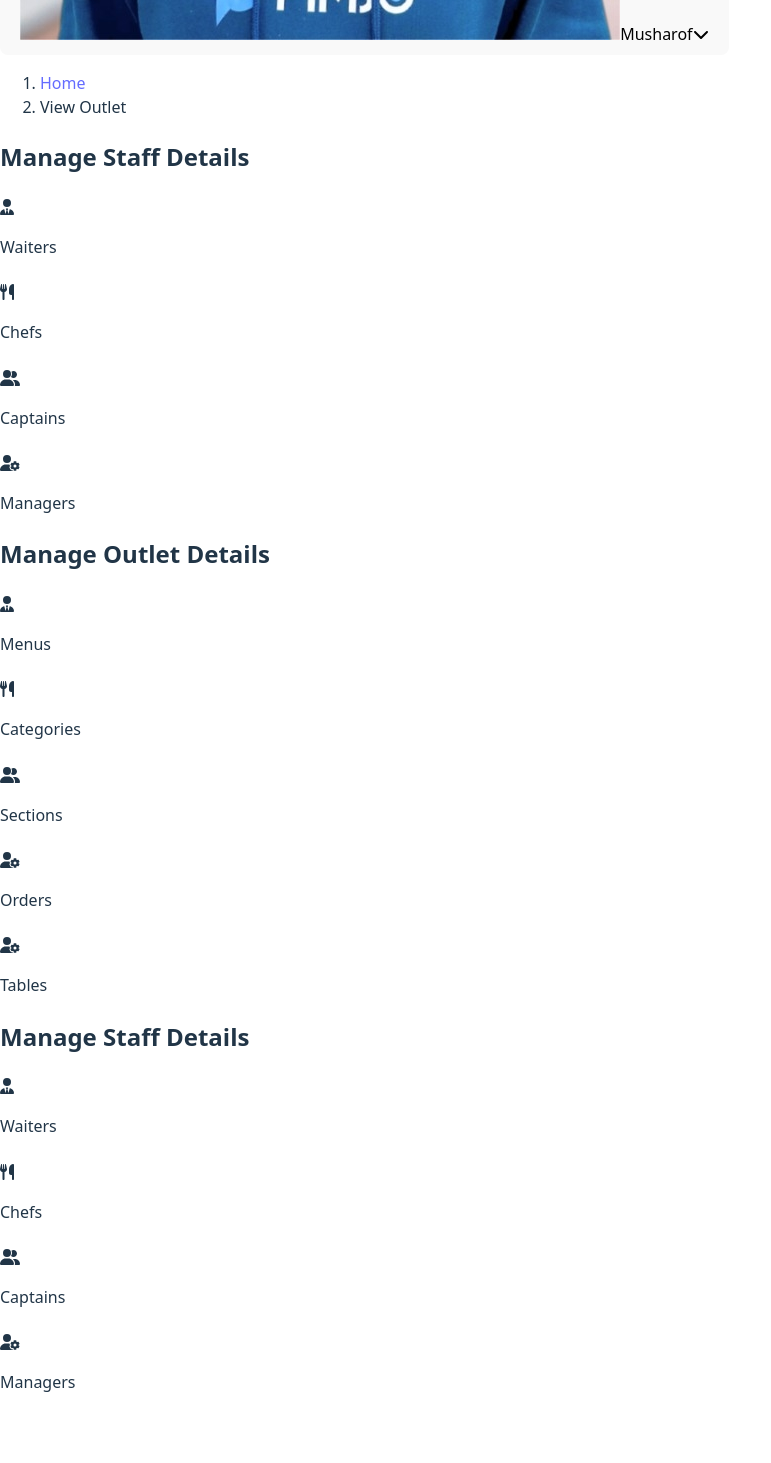
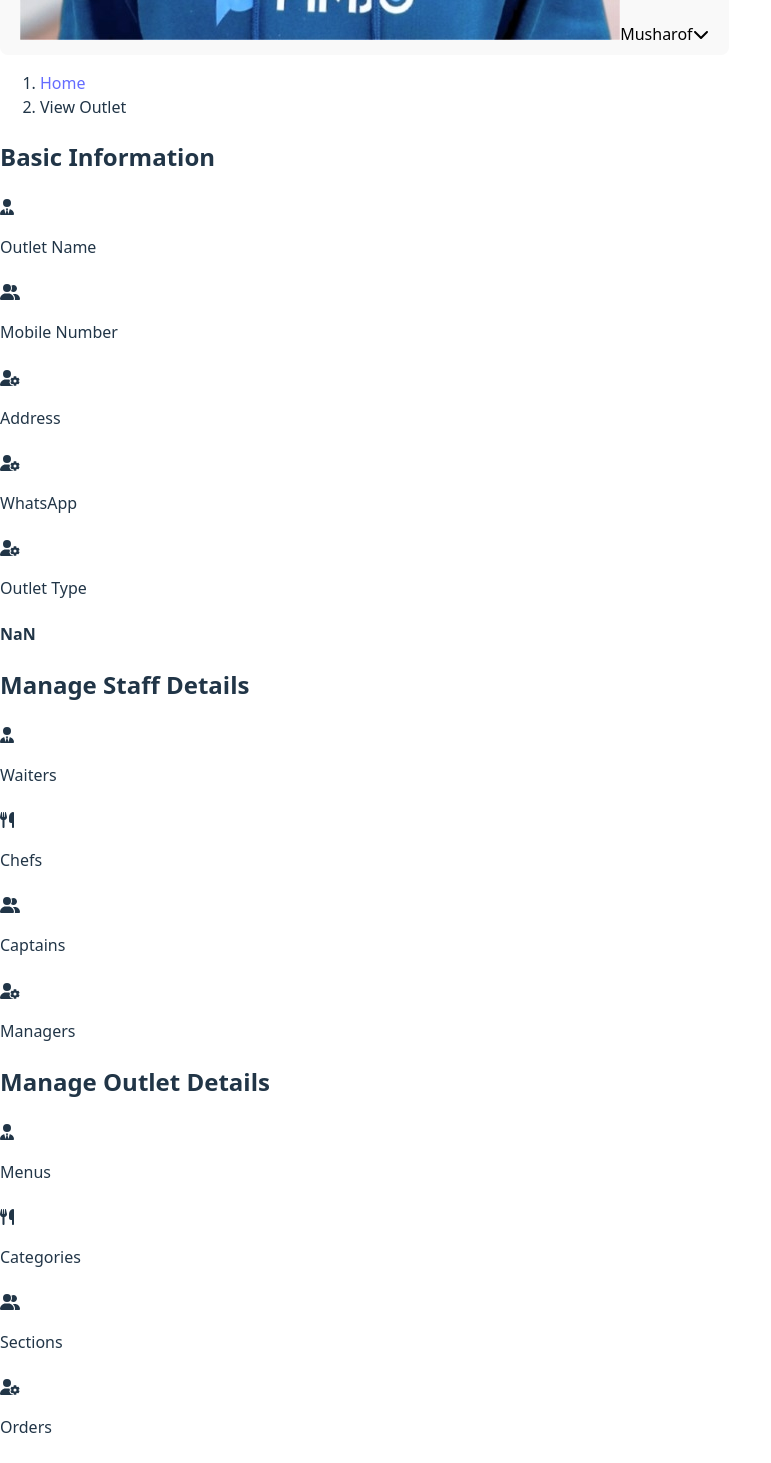
Before and after one commit to Sugatraj/MM-Admin-Dashboard-V2, a React (Vite) app: page /view-outlet in a window 1280 px wide. Shown: the part 1520-2983 px from the top of the page, without its empty margins (0-771 px from the left). Before the commit the page ends 2935 px from the top, so only its background shows below. Built offline with nearby package versions, Linux system fonts and the light colour scheme; the HTML template or start-up script is replaced by a standard one.

Commit message:
Refactor ViewOutlet component: update staff metrics labels and values to accurately reflect outlet data, enhancing clarity and user insights. Adjust layout for improved readability and consistency across metrics.

```diff
--- a/src/components/ViewOutlet.jsx
+++ b/src/components/ViewOutlet.jsx
@@ -100,7 +100,148 @@ function ViewOutlet() {
             {outletData?.name}
           </h2>
         </div>
-        <div class="flex flex-wrap items-center justify-between gap-3 mb-6">
+
+
+        <div class="flex flex-wrap items-center justify-between gap-3 mb-6 mt-6">
+          <h2
+            class="text-xl font-semibold text-gray-800 dark:text-white/90"
+            x-text="pageName"
+          >
+            Basic Information
+          </h2>
+        </div>
+        <div className="grid grid-cols-1 gap-4 sm:grid-cols-2 md:gap-6 xl:grid-cols-4">
+          {/* Waiters Metric */}
+          <div className="rounded-2xl border border-gray-200 bg-white p-5 dark:border-gray-800 dark:bg-white/[0.03]">
+            <div className="flex items-center justify-between">
+              <div className="flex items-center gap-3">
+                <div className="h-12 w-12 flex items-center justify-center rounded-full bg-brand-50 dark:bg-brand-500/15">
+                  <FontAwesomeIcon
+                    icon={faUserTie}
+                    className="h-6 w-6 text-brand-500 dark:text-brand-400"
+                  />
+                </div>
+                <div>
+                  <p className="text-sm text-gray-500 dark:text-gray-400">
+                  Outlet Name
+                  </p>
+                  <h4 className="text-xl font-bold text-gray-800 dark:text-white/90">
+                    {outletData?.name}
+                  </h4>
+                </div>
+              </div>
+            </div>
+          </div>
+
+          {/* Chefs Metric */}
+          {/* <div className="rounded-2xl border border-gray-200 bg-white p-5 dark:border-gray-800 dark:bg-white/[0.03]">
+            <div className="flex items-center justify-between">
+              <div className="flex items-center gap-3">
+                <div className="h-12 w-12 flex items-center justify-center rounded-full bg-brand-50 dark:bg-brand-500/15">
+                  <FontAwesomeIcon
+                    icon={faUtensils}
+                    className="h-6 w-6 text-brand-500 dark:text-brand-400"
+                  />
+                </div>
+                <div>
+                  <p className="text-sm text-gray-500 dark:text-gray-400">
+                  Email Address
+                  </p>
+                  <h4 className="text-xl font-bold text-gray-800 dark:text-white/90">
+                    {outletData?.chef_count}
+                  </h4>
+                </div>
+              </div>
+            </div>
+          </div> */}
+
+          {/* Captains Metric */}
+          <div className="rounded-2xl border border-gray-200 bg-white p-5 dark:border-gray-800 dark:bg-white/[0.03]">
+            <div className="flex items-center justify-between">
+              <div className="flex items-center gap-3">
+                <div className="h-12 w-12 flex items-center justify-center rounded-full bg-brand-50 dark:bg-brand-500/15">
+                  <FontAwesomeIcon
+                    icon={faUserGroup}
+                    className="h-6 w-6 text-brand-500 dark:text-brand-400"
+                  />
+                </div>
+                <div>
+                  <p className="text-sm text-gray-500 dark:text-gray-400">
+                  Mobile Number
+                  </p>
+                  <h4 className="text-xl font-bold text-gray-800 dark:text-white/90">
+                    {outletData?.mobile}
+                  </h4>
+                </div>
+              </div>
+            </div>
+          </div>
+
+          {/* Managers Metric */}
+          <div className="rounded-2xl border border-gray-200 bg-white p-5 dark:border-gray-800 dark:bg-white/[0.03]">
+            <div className="flex items-center justify-between">
+              <div className="flex items-center gap-3">
+                <div className="h-12 w-12 flex items-center justify-center rounded-full bg-brand-50 dark:bg-brand-500/15">
+                  <FontAwesomeIcon
+                    icon={faUserGear}
+                    className="h-6 w-6 text-brand-500 dark:text-brand-400"
+                  />
+                </div>
+                <div>
+                  <p className="text-sm text-gray-500 dark:text-gray-400">
+                  Address
+                  </p>
+                  <h4 className="text-xl font-bold text-gray-800 dark:text-white/90">
+                    {outletData?.address}
+                  </h4>
+                </div>
+              </div>
+            </div>
+          </div>
+          {/* Managers Metric */}
+          <div className="rounded-2xl border border-gray-200 bg-white p-5 dark:border-gray-800 dark:bg-white/[0.03]">
+            <div className="flex items-center justify-between">
+              <div className="flex items-center gap-3">
+                <div className="h-12 w-12 flex items-center justify-center rounded-full bg-brand-50 dark:bg-brand-500/15">
+                  <FontAwesomeIcon
+                    icon={faUserGear}
+                    className="h-6 w-6 text-brand-500 dark:text-brand-400"
+                  />
+                </div>
+                <div>
+                  <p className="text-sm text-gray-500 dark:text-gray-400">
+                  WhatsApp
+                  </p>
+                  <h4 className="text-xl font-bold text-gray-800 dark:text-white/90">
+                    {outletData?.whatsapp}
+                  </h4>
+                </div>
+              </div>
+            </div>
+          </div>
+          {/* Managers Metric */}
+          <div className="rounded-2xl border border-gray-200 bg-white p-5 dark:border-gray-800 dark:bg-white/[0.03]">
+            <div className="flex items-center justify-between">
+              <div className="flex items-center gap-3">
+                <div className="h-12 w-12 flex items-center justify-center rounded-full bg-brand-50 dark:bg-brand-500/15">
+                  <FontAwesomeIcon
+                    icon={faUserGear}
+                    className="h-6 w-6 text-brand-500 dark:text-brand-400"
+                  />
+                </div>
+                <div>
+                  <p className="text-sm text-gray-500 dark:text-gray-400">
+                  Outlet Type
+                  </p>
+                  <h4 className="text-xl font-bold text-gray-800 dark:text-white/90">
+                    {outletData?.outlet_type?.charAt(0).toUpperCase() + outletData?.outlet_type?.slice(1)}
+                  </h4>
+                </div>
+              </div>
+            </div>
+          </div>
+        </div>
+        <div class="flex flex-wrap items-center justify-between gap-3 my-6">
           <h2
             class="text-xl font-semibold text-gray-800 dark:text-white/90"
             x-text="pageName"
@@ -314,103 +455,6 @@ function ViewOutlet() {
             </div>
           </div>
         </div>
-        <div class="flex flex-wrap items-center justify-between gap-3 mb-6 mt-6">
-          <h2
-            class="text-xl font-semibold text-gray-800 dark:text-white/90"
-            x-text="pageName"
-          >
-            Manage Staff Details
-          </h2>
-        </div>
-        <div className="grid grid-cols-1 gap-4 sm:grid-cols-2 md:gap-6 xl:grid-cols-4">
-          {/* Waiters Metric */}
-          <div className="rounded-2xl border border-gray-200 bg-white p-5 dark:border-gray-800 dark:bg-white/[0.03]">
-            <div className="flex items-center justify-between">
-              <div className="flex items-center gap-3">
-                <div className="h-12 w-12 flex items-center justify-center rounded-full bg-brand-50 dark:bg-brand-500/15">
-                  <FontAwesomeIcon
-                    icon={faUserTie}
-                    className="h-6 w-6 text-brand-500 dark:text-brand-400"
-                  />
-                </div>
-                <div>
-                  <p className="text-sm text-gray-500 dark:text-gray-400">
-                    Waiters
-                  </p>
-                  <h4 className="text-xl font-bold text-gray-800 dark:text-white/90">
-                    {outletData?.waiter_count}
-                  </h4>
-                </div>
-              </div>
-            </div>
-          </div>
-
-          {/* Chefs Metric */}
-          <div className="rounded-2xl border border-gray-200 bg-white p-5 dark:border-gray-800 dark:bg-white/[0.03]">
-            <div className="flex items-center justify-between">
-              <div className="flex items-center gap-3">
-                <div className="h-12 w-12 flex items-center justify-center rounded-full bg-brand-50 dark:bg-brand-500/15">
-                  <FontAwesomeIcon
-                    icon={faUtensils}
-                    className="h-6 w-6 text-brand-500 dark:text-brand-400"
-                  />
-                </div>
-                <div>
-                  <p className="text-sm text-gray-500 dark:text-gray-400">
-                    Chefs
-                  </p>
-                  <h4 className="text-xl font-bold text-gray-800 dark:text-white/90">
-                    {outletData?.chef_count}
-                  </h4>
-                </div>
-              </div>
-            </div>
-          </div>
-
-          {/* Captains Metric */}
-          <div className="rounded-2xl border border-gray-200 bg-white p-5 dark:border-gray-800 dark:bg-white/[0.03]">
-            <div className="flex items-center justify-between">
-              <div className="flex items-center gap-3">
-                <div className="h-12 w-12 flex items-center justify-center rounded-full bg-brand-50 dark:bg-brand-500/15">
-                  <FontAwesomeIcon
-                    icon={faUserGroup}
-                    className="h-6 w-6 text-brand-500 dark:text-brand-400"
-                  />
-                </div>
-                <div>
-                  <p className="text-sm text-gray-500 dark:text-gray-400">
-                    Captains
-                  </p>
-                  <h4 className="text-xl font-bold text-gray-800 dark:text-white/90">
-                    {outletData?.captain_count}
-                  </h4>
-                </div>
-              </div>
-            </div>
-          </div>
-
-          {/* Managers Metric */}
-          <div className="rounded-2xl border border-gray-200 bg-white p-5 dark:border-gray-800 dark:bg-white/[0.03]">
-            <div className="flex items-center justify-between">
-              <div className="flex items-center gap-3">
-                <div className="h-12 w-12 flex items-center justify-center rounded-full bg-brand-50 dark:bg-brand-500/15">
-                  <FontAwesomeIcon
-                    icon={faUserGear}
-                    className="h-6 w-6 text-brand-500 dark:text-brand-400"
-                  />
-                </div>
-                <div>
-                  <p className="text-sm text-gray-500 dark:text-gray-400">
-                    Managers
-                  </p>
-                  <h4 className="text-xl font-bold text-gray-800 dark:text-white/90">
-                    {outletData?.manager_count}
-                  </h4>
-                </div>
-              </div>
-            </div>
-          </div>
-        </div>
       </div>
     </>
   );
```
